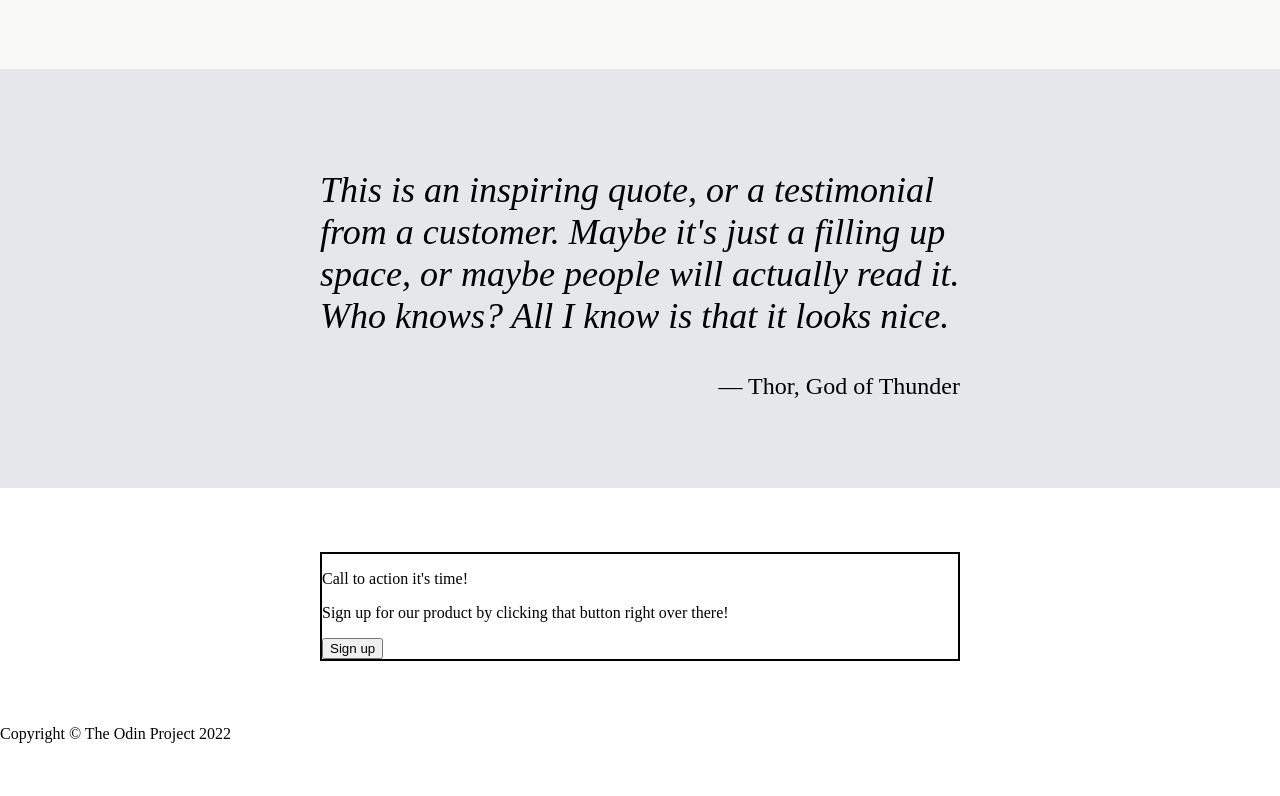
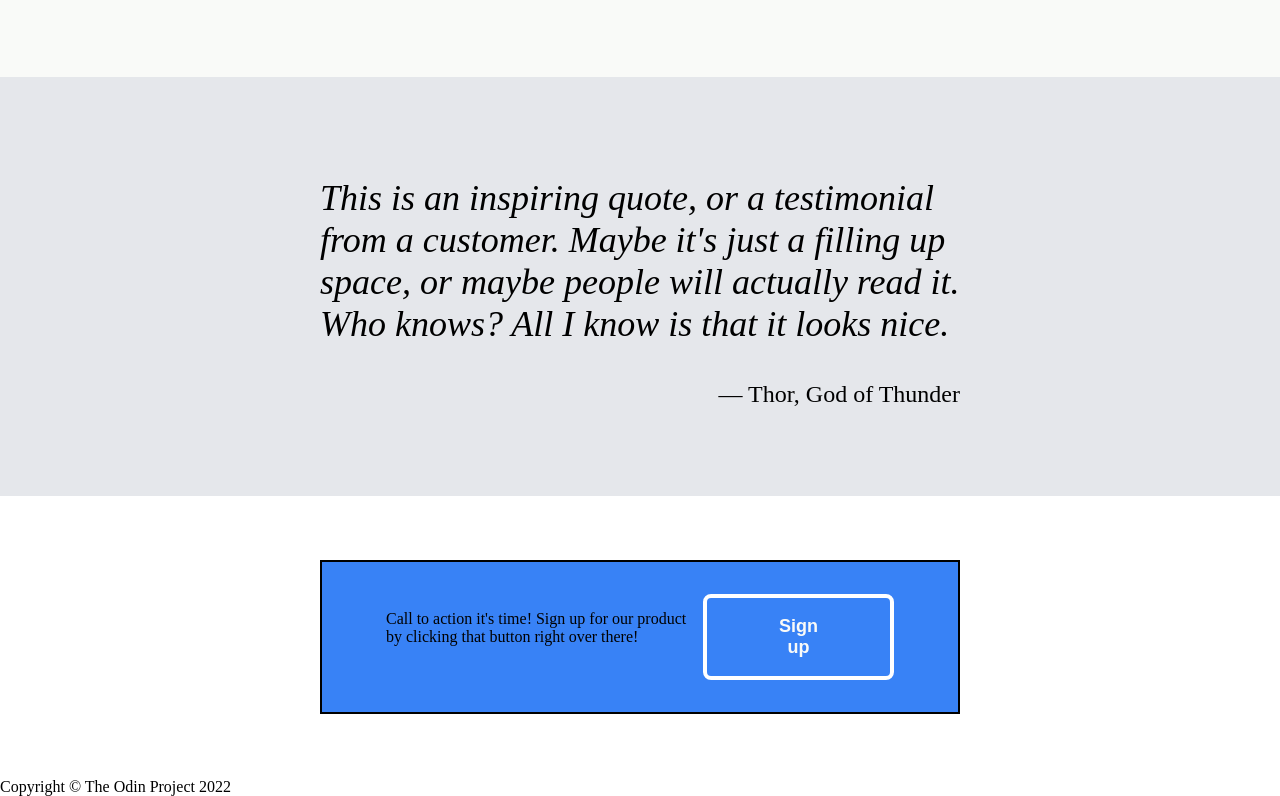
Before and after one commit to MihailKruts/Landing_page, a plain HTML site: page index.html in a window 1280 px wide. Shown: the part 1027-1823 px from the top of the page. Before the commit the page ends 1770 px from the top, so only its background shows below. Drawn offline with Linux system fonts and the light colour scheme.

Commit message:
Edit index.html and style.css

```diff
--- a/index.html
+++ b/index.html
@@ -54,11 +54,8 @@
     </blockquote>
     <section class="quote-block">
         <div id="sign-block">
-            <p>Call to action it's time!</p>
-            <p>Sign up for our product by clicking that button right over there!</p>
-            <label for="">
-                <button>Sign up</button>
-            </label>
+            <p id="sign-main">Call to action it's time! Sign up for our product by clicking that button right over there!</p>
+            <button id="sign-btn">Sign up</button>
         </div>
     </section>
     <footer>
--- a/style.css
+++ b/style.css
@@ -117,6 +117,13 @@ nav{
 
 #sign-block{
     border: 2px solid black;
-
+    display: flex;
+    padding: 2em 4em;
+    background-color: #3882F6;
+    justify-content: space-around;
 
 }
+
+#sign-btn{
+    border: 4px solid white;
+}
```
